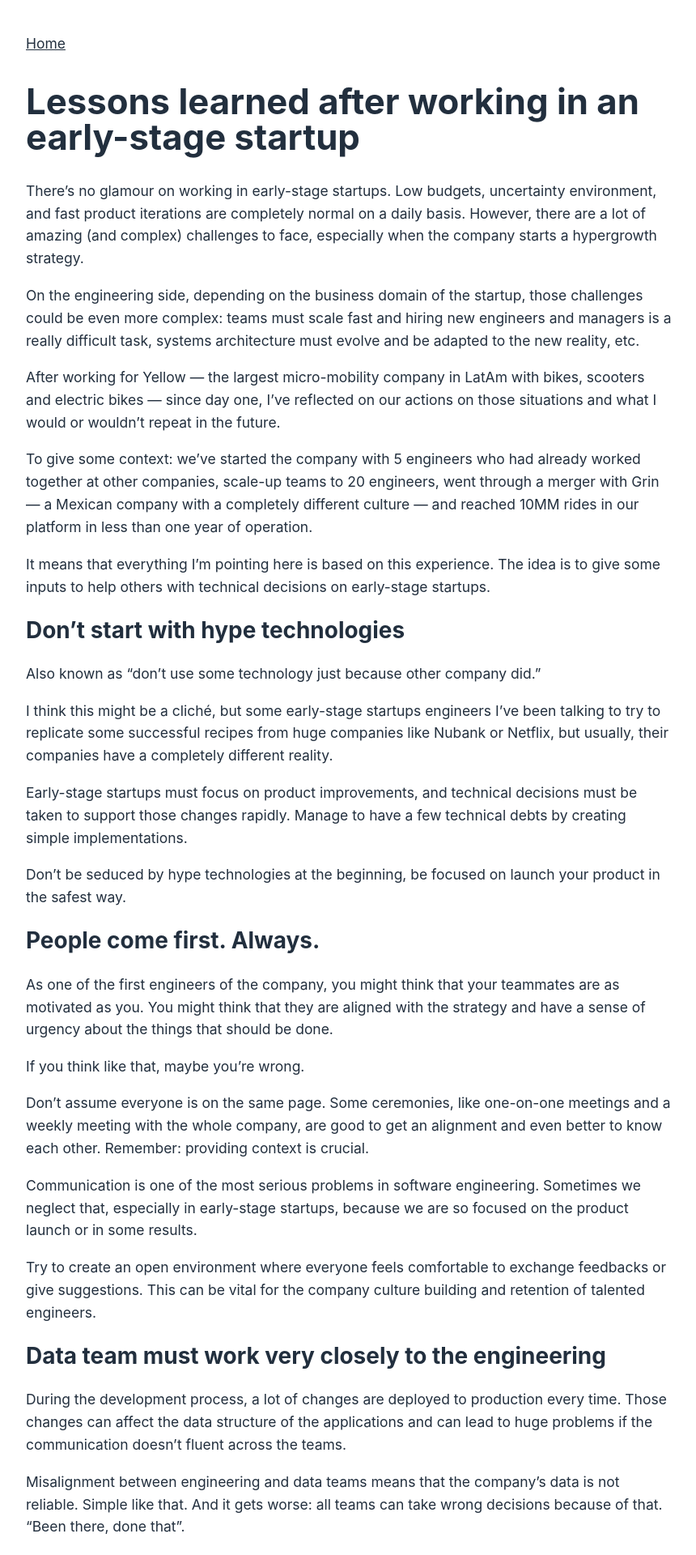
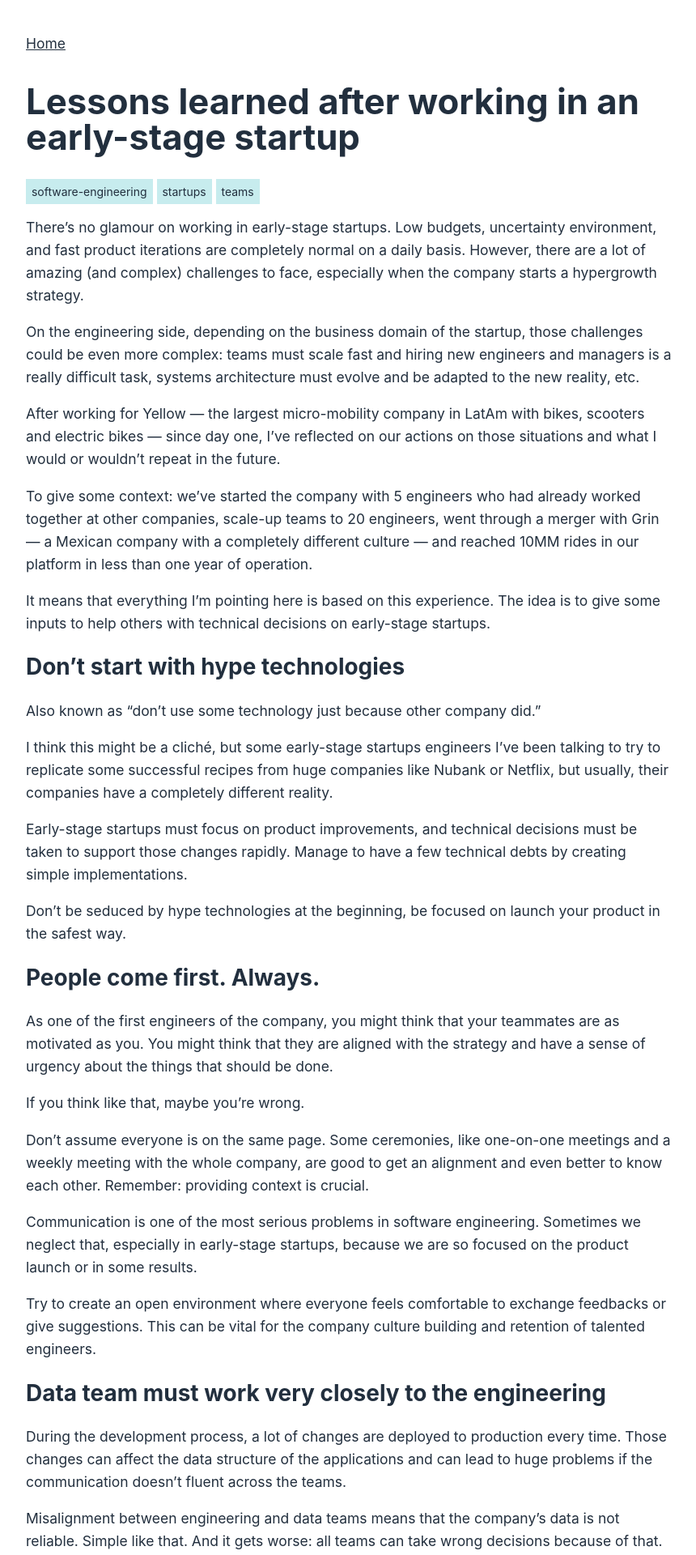
Before and after one commit to fbenevides/fbenevides.github.com, a Jekyll site: the page built from _posts/2019-08-20-lessons-learned-after-working-in-an-early-stage-startup.markdown, in a window 1280 px wide. Shown: the top 1920 px of the page at 81% size, without its empty margins (208-1068 px from the left). Built offline with Jekyll 4.4.1, drawn with Linux system fonts in a browser that asks for light colours; our own code applies the rules of GitHub Pages for plain Markdown files; some of the changed text lies outside the part shown.

Commit message:
adds tag support

```diff
--- a/_config.yml
+++ b/_config.yml
@@ -16,3 +16,5 @@ google_analytics:   'UA-55331862-1'
 # Details for the RSS feed generator
 url:            'https://benevides.pro'
 permalink:       /:title/
+
+twitter: 'fbnvds'
--- a/_layouts/post.html
+++ b/_layouts/post.html
@@ -6,5 +6,14 @@ layout: default
 
 <article>
     <h1>{{ page.title }}</h1>
+    <ul class="tags">
+        {% for tag in page.tags %}
+            <li>{{ tag }}</li>
+        {% endfor %}
+    </ul>
     {{content}}
+
+    <footer>
+        Comments or questions? <a href="https://twitter.com/{{ site.twitter }}">Ping me on Twitter</a>!
+    </footer>
 </article>
--- a/_posts/2019-08-20-lessons-learned-after-working-in-an-early-stage-startup.markdown
+++ b/_posts/2019-08-20-lessons-learned-after-working-in-an-early-stage-startup.markdown
@@ -1,6 +1,7 @@
 ---
 title:  "Lessons learned after working in an early-stage startup"
 date:   2019-08-20 15:18:00
+tags:   software-engineering startups teams
 ---
 
 There’s no glamour on working in early-stage startups. Low budgets, uncertainty environment, and fast product iterations are completely normal on a daily basis. However, there are a lot of amazing (and complex) challenges to face, especially when the company starts a hypergrowth strategy.
--- a/assets/css/main.css
+++ b/assets/css/main.css
@@ -88,3 +88,20 @@ article h1 {
   line-height: 1;
   margin-bottom: 30px;
 }
+
+article footer {
+  background: #c7ecee;
+  padding: 20px;
+}
+
+ul.tags {
+  list-style: none;
+  padding: 0;
+}
+
+ul.tags li {
+  display: inline;
+  font-size: 0.8em;
+  background: #c7ecee;
+  padding: 7px;
+}
```
